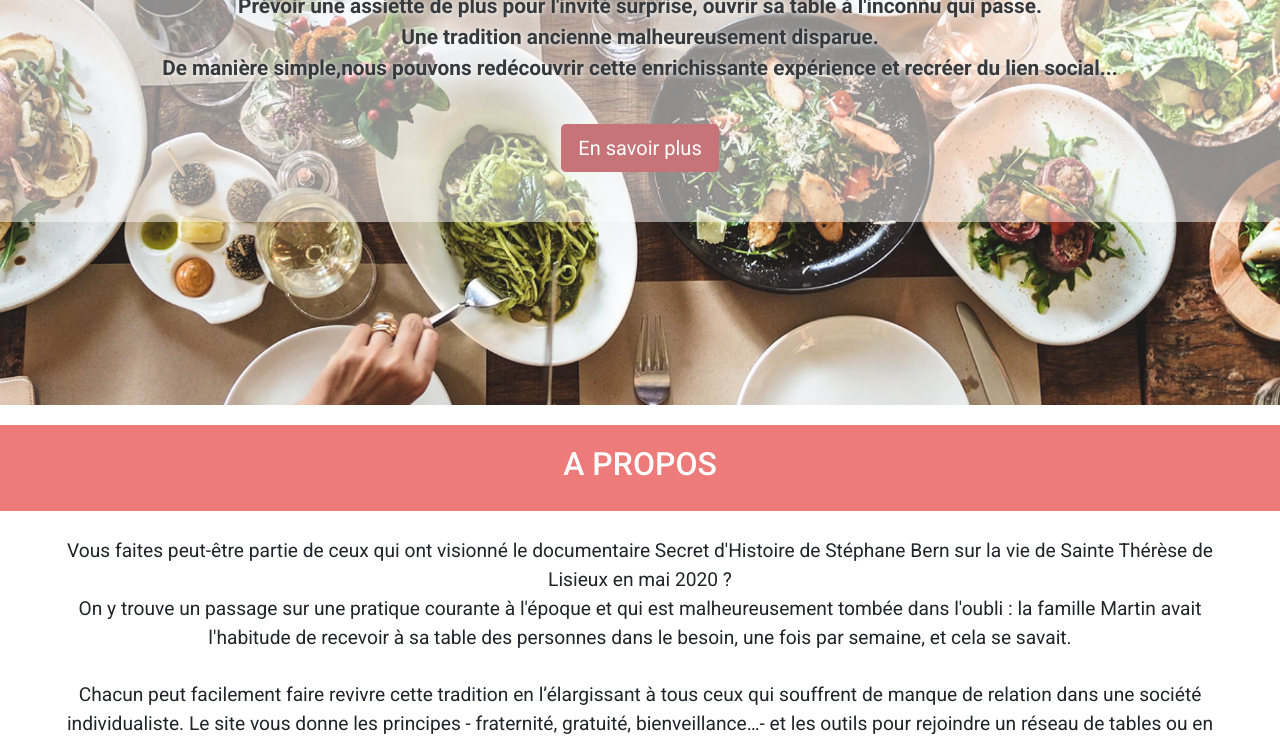
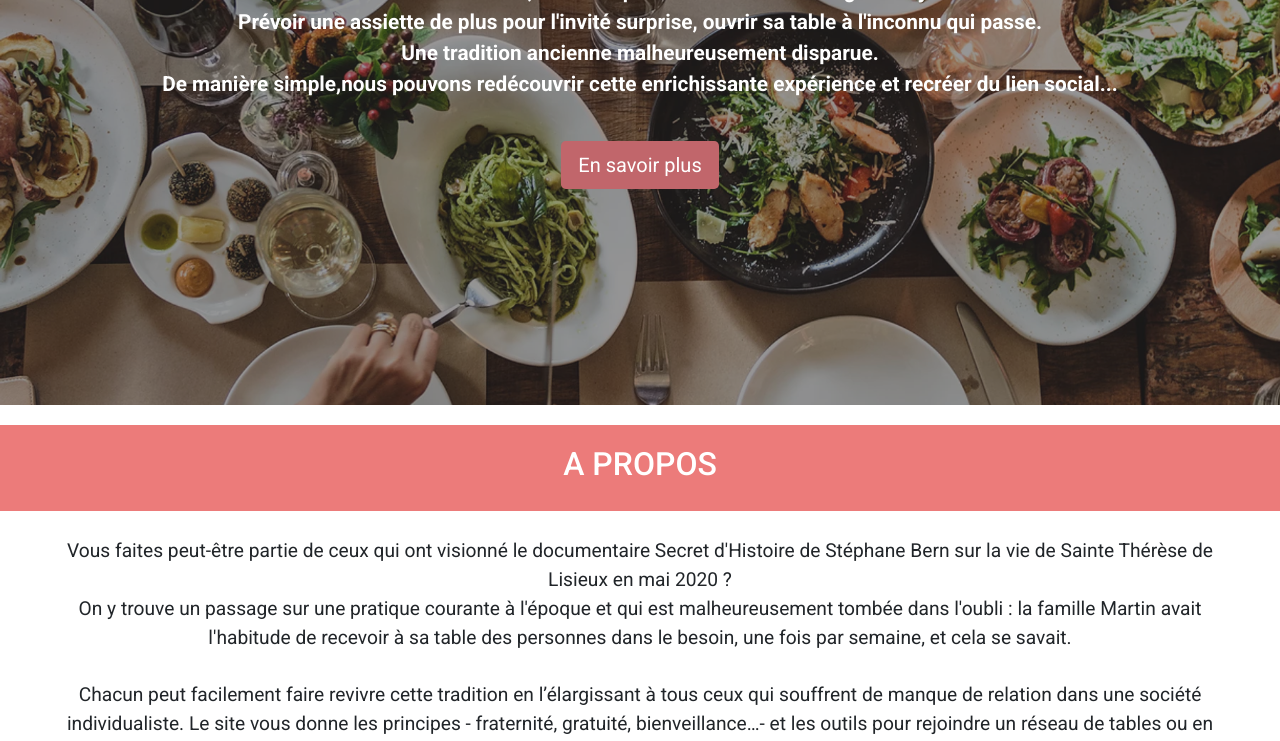
Before and after one commit to gamal-fs/tables-fraternelles, a plain HTML site: page index.html in a window 1280 px wide. Shown: the part 559-1300 px from the top of the page. Drawn offline with nearby package versions, Linux system fonts and the light colour scheme.

Commit message:
new home

```diff
--- a/style.css
+++ b/style.css
@@ -24,9 +24,7 @@ body {
 
 .nav-item:hover {
   font-size: 1.2em;
-  border-bottom: 1px solid lightgray;
-  background: linear-gradient(#c1666b, lightgray);
-  border-radius: 5px;
+  border-bottom: 1px solid white;
 }
 
 .active {
@@ -46,16 +44,16 @@ header {
   background-size: cover;
   background-position: top;
   height: 800px;
-  padding-top: 150px;
-  opacity: 0.9;
+  color: #fff;
 }
 
 header div {
   display: flex;
   flex-direction: column;
+  justify-content: center;
+  height: 100%;
   align-items: center;
-  background: rgba(255, 255, 255, 0.5);
-  padding: 50px 0;
+  background: rgba(49, 47, 47, 0.5);
 }
 
 .apropos.apropos-main.apropos-text.span-accueil {
@@ -66,7 +64,6 @@ header div {
 header div h1 {
   font-size: 7em;
   font-weight: 950;
-  text-shadow: 1px 1px 5px rgb(250, 250, 250);
   font-family: "Parisienne", cursive;
   margin: 20px 0 0 0;
   text-align: center;
@@ -74,7 +71,6 @@ header div h1 {
 
 header div p {
   font-size: 1.3em;
-  text-shadow: 1px 1px 5px rgb(250, 250, 250);
   font-weight: bold;
   margin: 0 0 40px 0;
   padding: 0 80px;
```
